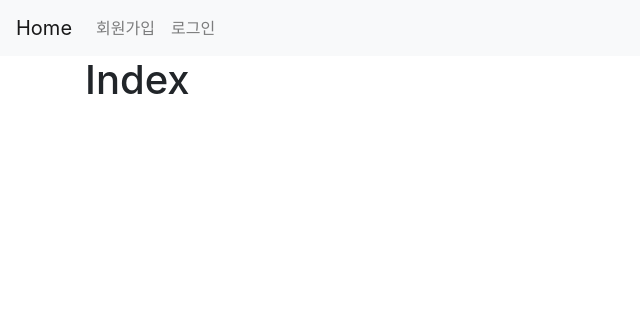
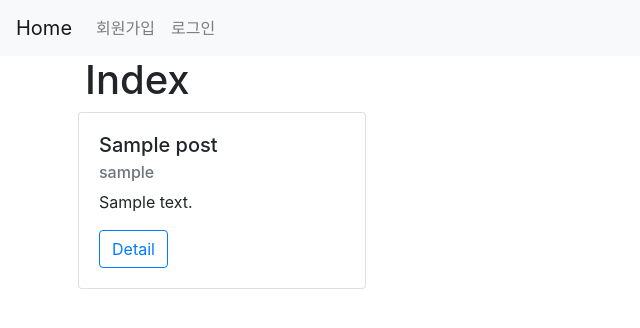
Before and after one commit to vxda7/FaceBook, a Django app: page /posts/ in a window 1280 px wide. Shown: the top 328 px of the page, without its empty margins (0-640 px from the left). Run offline with Django 3.2, Linux system fonts and the light colour scheme; tables that the repository leaves empty hold one stand-in row (values such as "Sample post"); some libraries are stand-ins or nearby versions.

Commit message:
post index 완성

```diff
--- a/posts/templates/posts/index.html
+++ b/posts/templates/posts/index.html
@@ -2,4 +2,18 @@
 {% load bootstrap4 %}
 {% block body %}
   <h1>Index</h1>
+  <div class="row">
+    {% for post in posts %}
+    <div class="card mx-2" style="width: 18rem;">
+      <div class="card-body">
+        <h5 class="card-title">{{post.title}}</h5>
+        <h6 class="card-subtitle mb-2 text-muted">{{post.user.username}}</h6>
+        <p class="card-text">{{post.content}}</p>
+        <a href="">
+          <button type="button" class="btn btn-outline-primary">Detail</button>
+        </a>
+      </div>
+    </div>
+    {% endfor %}
+  </div>
 {% endblock %}
--- a/posts/views.py
+++ b/posts/views.py
@@ -1,9 +1,14 @@
 from django.shortcuts import render, redirect
 from .forms import PostForm
+from .models import Post
 
 # Create your views here.
 def index(request):
-    return render(request, 'posts/index.html')
+    posts = Post.objects.all()
+    context = {
+        'posts': posts,
+    }
+    return render(request, 'posts/index.html', context)
 
 def create(request):
     if request.method == "POST":
```
